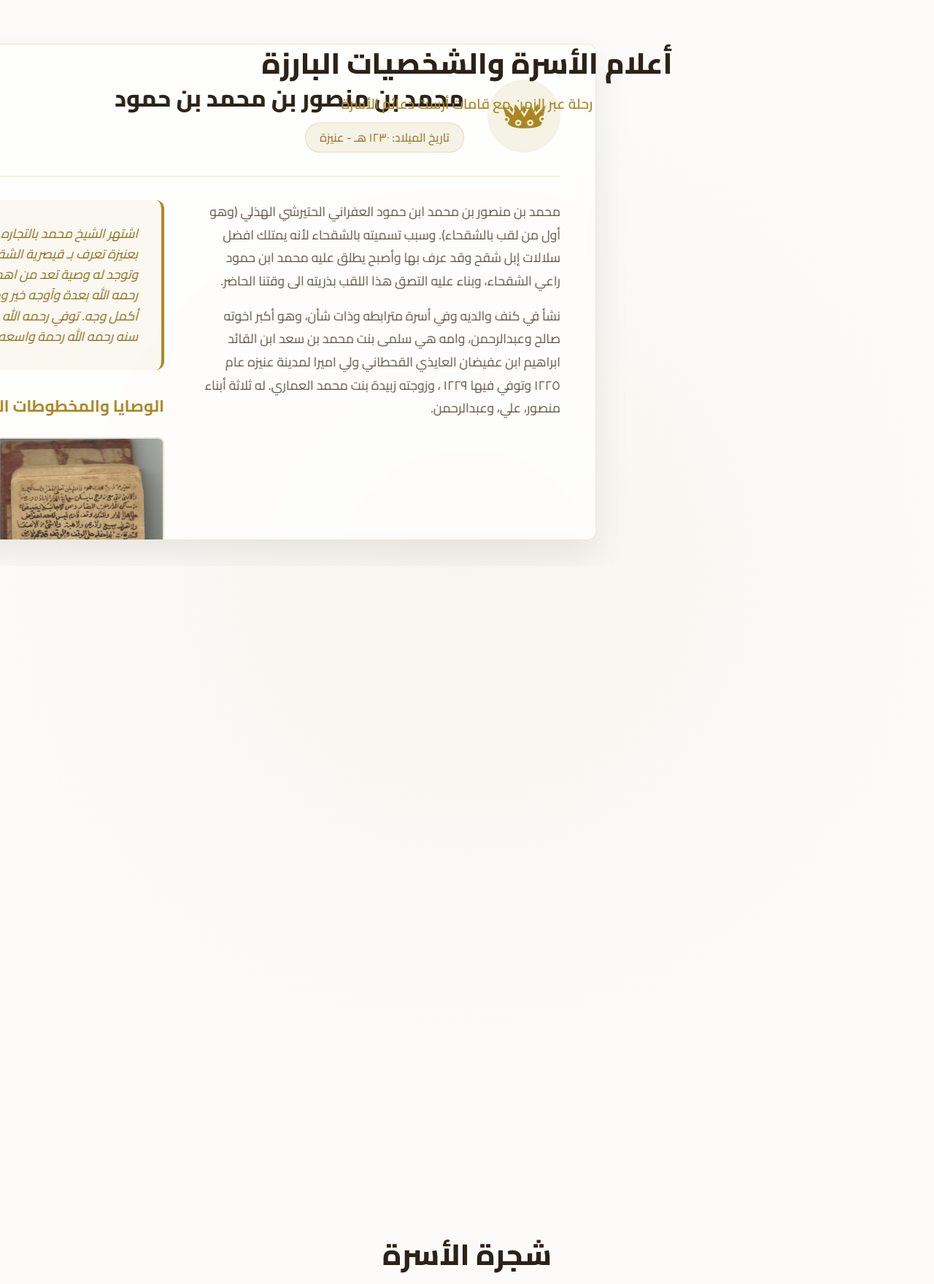
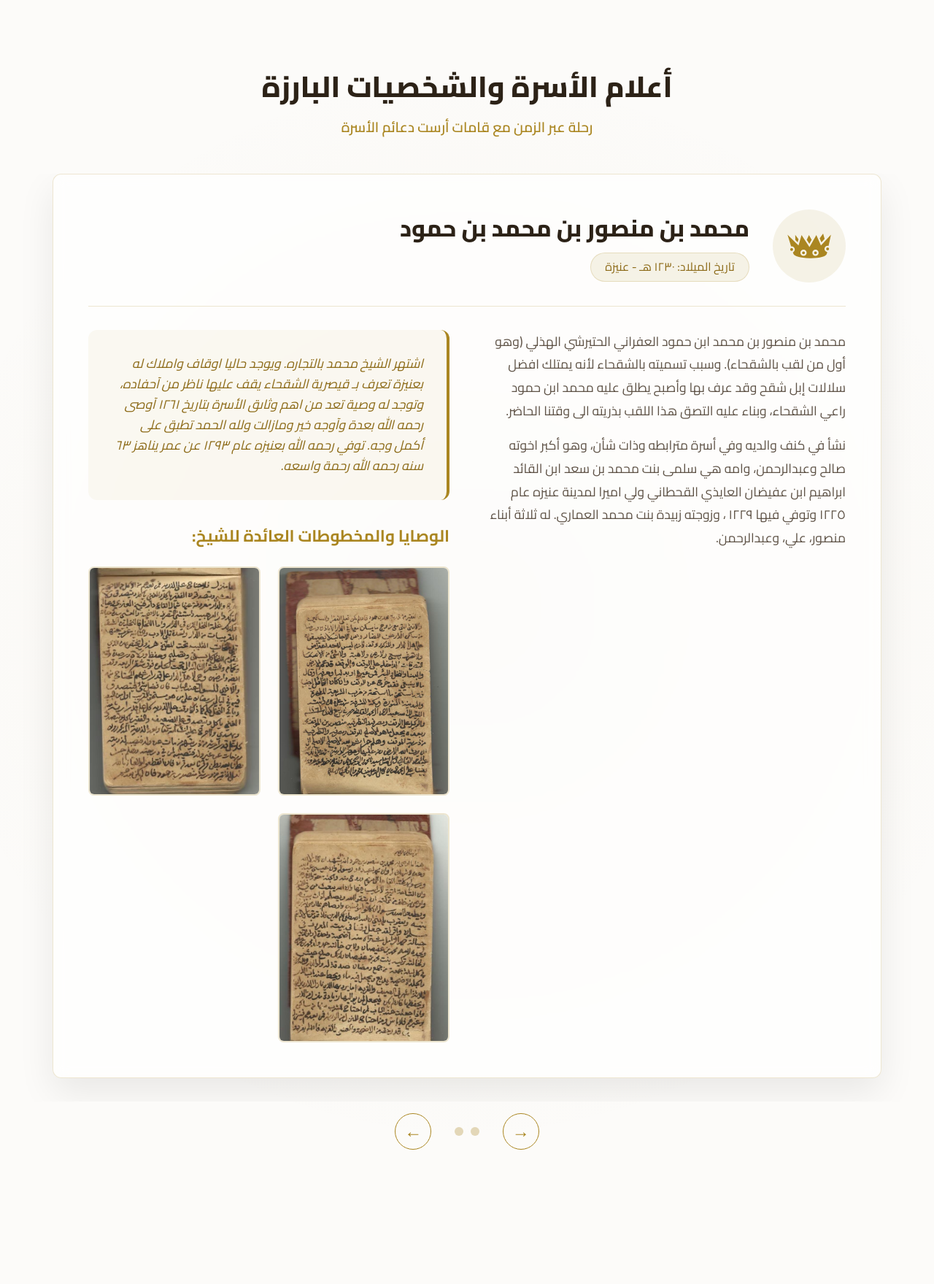
Before and after one commit to Alshagha/alshagha-website, a React (Vite) app: page / in a window 1280 px wide. Shown: the part 2621-4380 px from the top of the page at 73% size. Built offline with nearby package versions, Linux system fonts and the light colour scheme.

Commit message:
updating

```diff
--- a/src/components/Figures.css
+++ b/src/components/Figures.css
@@ -1,67 +1,47 @@
-.figures-h-scroll {
+.figures-snap-section {
     position: relative;
     background-color: var(--color-bg);
     background-image: radial-gradient(circle at center, rgba(170, 134, 33, 0.05) 0%, transparent 70%);
+    overflow: hidden;
+    /* Prevent horizontal scrollbar on body */
 }
 
-.figures-sticky-container {
-    position: sticky;
-    top: 0;
-    height: 100vh;
-    overflow: hidden;
-    display: flex;
-    align-items: center;
-}
-
-.figures-header-absolute {
-    position: absolute;
-    top: max(80px, 10vh);
-    left: 0;
-    width: 100%;
-    z-index: 10;
-    pointer-events: none;
-    /* Let clicks pass through */
+.figures-header-normal {
+    margin-bottom: 2rem;
 }
 
 .figures-slider-viewport {
-    height: 100%;
     width: 100%;
     display: flex;
-    align-items: center;
-    padding-top: max(50px, 5vh);
-    /* Space for header */
+    overflow-x: auto;
+    scroll-snap-type: x mandatory;
+    scroll-behavior: smooth;
+    padding-bottom: 2rem;
+    /* Hide scrollbar */
+    -ms-overflow-style: none;
+    scrollbar-width: none;
+}
+
+.figures-slider-viewport::-webkit-scrollbar {
+    display: none;
 }
 
 .figures-slider-track {
     display: flex;
-    height: auto;
-    align-items: center;
+    width: max-content;
 }
 
-.figure-h-card-wrapper {
-    display: flex;
-    justify-content: center;
-    align-items: center;
+.figure-snap-card {
+    width: 100vw;
+    padding: 0 1.5rem;
+    scroll-snap-align: center;
     flex-shrink: 0;
 }
 
-.h-100 {
-    height: 100%;
-}
-
-.d-flex-center {
-    display: flex;
-    align-items: center;
-    justify-content: center;
-}
-
-/* Card details (reused and adapted) */
+/* Card details */
 .figure-details-pane {
     width: 100%;
     max-width: 1200px;
-    max-height: 85vh;
-    /* Prevent overflowing viewport */
-    overflow-y: auto;
     padding: 3rem;
     border-radius: 20px;
     background: var(--color-surface);
@@ -70,20 +50,6 @@
     flex-direction: column;
     border: 1px solid rgba(170, 134, 33, 0.15);
     margin: 0 auto;
-}
-
-/* Hide scrollbar for the pane */
-.figure-details-pane::-webkit-scrollbar {
-    width: 6px;
-}
-
-.figure-details-pane::-webkit-scrollbar-track {
-    background: transparent;
-}
-
-.figure-details-pane::-webkit-scrollbar-thumb {
-    background: rgba(170, 134, 33, 0.3);
-    border-radius: 10px;
 }
 
 .details-header {
@@ -227,6 +193,49 @@
     font-weight: 600;
 }
 
+/* Slider Controls */
+.figures-slider-controls {
+    display: flex;
+    justify-content: center;
+    align-items: center;
+    gap: 2rem;
+    margin-top: 1rem;
+}
+
+.slider-nav-btn {
+    background: transparent;
+    color: var(--color-primary);
+    border: 1px solid var(--color-primary);
+    width: 50px;
+    height: 50px;
+    border-radius: 50%;
+    font-size: 1.5rem;
+    display: flex;
+    align-items: center;
+    justify-content: center;
+    cursor: pointer;
+    transition: var(--transition);
+}
+
+.slider-nav-btn:hover {
+    background: var(--color-primary);
+    color: #fff;
+    transform: scale(1.1);
+}
+
+.slider-indicator-dots {
+    display: flex;
+    gap: 0.6rem;
+}
+
+.slider-dot {
+    width: 12px;
+    height: 12px;
+    border-radius: 50%;
+    background: rgba(170, 134, 33, 0.3);
+    transition: background-color 0.3s ease;
+}
+
 /* Lightbox styles */
 .lightbox {
     position: fixed;
@@ -288,8 +297,6 @@
 
     .figure-details-pane {
         padding: 2rem;
-        max-height: 80vh;
-        overflow-y: auto;
     }
 
     .details-header {
--- a/src/components/Figures.jsx
+++ b/src/components/Figures.jsx
@@ -1,12 +1,12 @@
 import React, { useRef, useState } from 'react';
-import { motion, useScroll, useTransform, AnimatePresence } from 'framer-motion';
+import { motion, AnimatePresence } from 'framer-motion';
 import { fadeInUp } from '../utils/animations';
 import './Figures.css';
 import { GiCrossedSwords, GiCrown } from 'react-icons/gi';
 
 const Figures = () => {
     const [lightboxImg, setLightboxImg] = useState(null);
-    const targetRef = useRef(null);
+    const sliderRef = useRef(null);
 
     const figures = [
         {
@@ -33,48 +33,40 @@ const Figures = () => {
         }
     ];
 
-    const { scrollYProgress } = useScroll({
-        target: targetRef,
-        offset: ["start start", "end end"]
-    });
+    const scrollPrev = () => {
+        if (sliderRef.current) {
+            sliderRef.current.scrollBy({ left: window.innerWidth * 0.8, behavior: 'smooth' });
+        }
+    };
 
-    const scrollEnd = `-${100 * (figures.length - 1) / figures.length}%`;
-    const x = useTransform(scrollYProgress, [0, 1], ["0%", scrollEnd]);
+    const scrollNext = () => {
+        if (sliderRef.current) {
+            sliderRef.current.scrollBy({ left: -window.innerWidth * 0.8, behavior: 'smooth' });
+        }
+    };
 
     return (
-        <section ref={targetRef} className="figures-h-scroll" id="figures" style={{ height: `${figures.length * 100}vh` }}>
-            <div className="figures-sticky-container">
-                <div className="figures-header-absolute">
+        <section className="figures-snap-section section-padding" id="figures">
             <div className="container">
-                        <motion.h2
+                <motion.div
                     variants={fadeInUp}
                     initial="initial"
                     whileInView="animate"
                     viewport={{ once: true }}
-                            className="section-title text-center"
+                    className="figures-header-normal"
                 >
-                            أعلام الأسرة والشخصيات البارزة
-                        </motion.h2>
-                        <motion.p
-                            variants={fadeInUp}
-                            initial="initial"
-                            whileInView="animate"
-                            viewport={{ once: true }}
-                            className="section-subtitle text-center"
-                        >
+                    <h2 className="section-title text-center">أعلام الأسرة والشخصيات البارزة</h2>
+                    <p className="section-subtitle text-center">
                         رحلة عبر الزمن مع قامات أرست دعائم الأسرة
-                        </motion.p>
-                    </div>
+                    </p>
+                </motion.div>
             </div>
 
-                <div className="figures-slider-viewport">
-                    <motion.div
-                        className="figures-slider-track"
-                        style={{ x, width: `${figures.length * 100}vw` }}
-                    >
+            <div className="figures-slider-viewport" ref={sliderRef}>
+                <div className="figures-slider-track">
                     {figures.map((fig, idx) => (
-                            <div key={idx} className="figure-h-card-wrapper" style={{ width: '100vw' }}>
-                                <div className="container h-100 d-flex-center">
+                        <div key={idx} className="figure-snap-card">
+                            <div className="container">
                                 <div className="figure-details-pane glass-panel">
                                     <div className="details-header">
                                         <div className="details-icon">{fig.icon}</div>
@@ -120,8 +112,21 @@ const Figures = () => {
                             </div>
                         </div>
                     ))}
-                    </motion.div>
                 </div>
+            </div>
+
+            <div className="figures-slider-controls">
+                <button className="slider-nav-btn magnetic-btn" onClick={scrollPrev}>
+                    &rarr;
+                </button>
+                <div className="slider-indicator-dots">
+                    {figures.map((_, i) => (
+                        <div key={i} className="slider-dot" />
+                    ))}
+                </div>
+                <button className="slider-nav-btn magnetic-btn" onClick={scrollNext}>
+                    &larr;
+                </button>
             </div>
 
             {/* Lightbox for testaments */}
```
Lines whose indentation alone changed are shown as unchanged.
